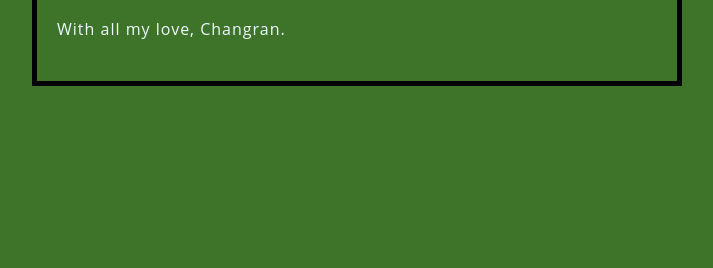
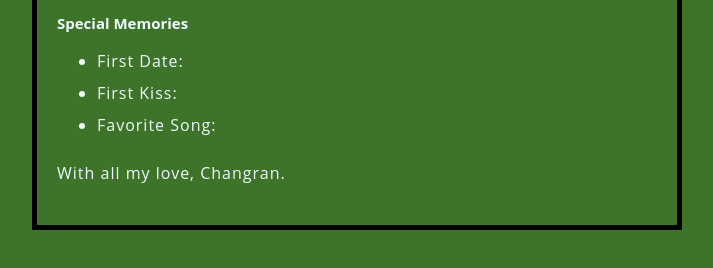
Before and after one commit to junjiazheng03/junjiazheng03.github.io, a plain HTML site: page index.html in a window 1280 px wide. Shown: the part 178-446 px from the top of the page, without its empty margins (283-996 px from the left). Drawn offline with Linux system fonts and the light colour scheme; files that its build step writes are made by us from their sources.

Commit message:
Update index.html

```diff
--- a/index.html
+++ b/index.html
@@ -12,7 +12,14 @@
         <h1>Forever Love</h1>
         <p>徐畅然&郑钧家</p>
     </header>
-
+    <section>
+        <h2>Special Memories</h2>
+        <ul>
+            <li>First Date: </li>
+            <li>First Kiss: </li>
+            <li>Favorite Song:</li>
+        </ul>
+    </section>
     <footer>
         <p>With all my love, Changran.</p>
     </footer>
```
